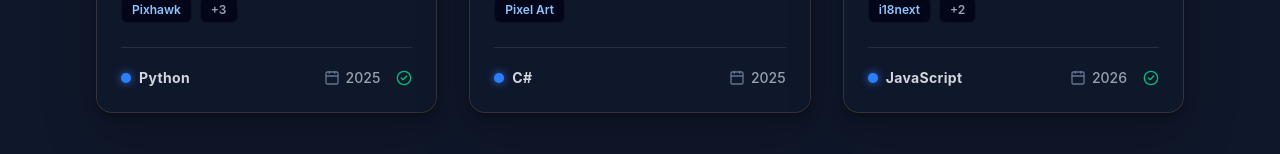
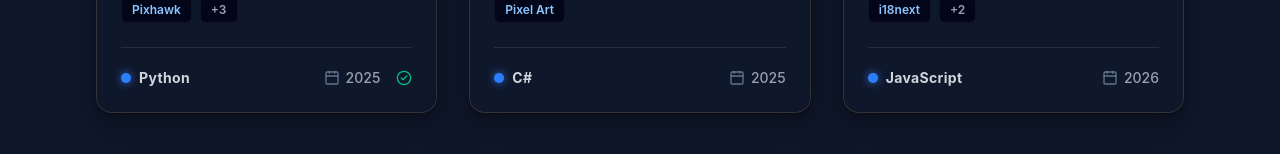
Before and after one commit to pordarman/personal-portfolio, a React (Vite) app: page /projects in a window 1280 px wide. Shown: the part 776-930 px from the top of the page. Built offline with nearby package versions, Linux system fonts and the light colour scheme; no server answers.

Commit message:
Changed project data

```diff
--- a/src/pages/Projects.jsx
+++ b/src/pages/Projects.jsx
@@ -147,13 +147,13 @@ const localProjects = [
     topics: ['React', 'Tailwind CSS', 'Framer Motion', 'i18next', 'Decimal.js', 'Vite'],
     language: 'JavaScript',
     projectUrl: null,
-    html_url: null,
+    html_url: "https://www.uniconverters.com/",
     stargazers_count: null,
     forks_count: null,
     source: 'local',
-    createdAt: '2026-08-01',
-    updatedAt: '2026-09-02',
-    onGoing: false,
+    createdAt: '2026-07-21',
+    updatedAt: '2026-09-03',
+    onGoing: true,
     order: 3,
     isLocal: true,
   }
```
